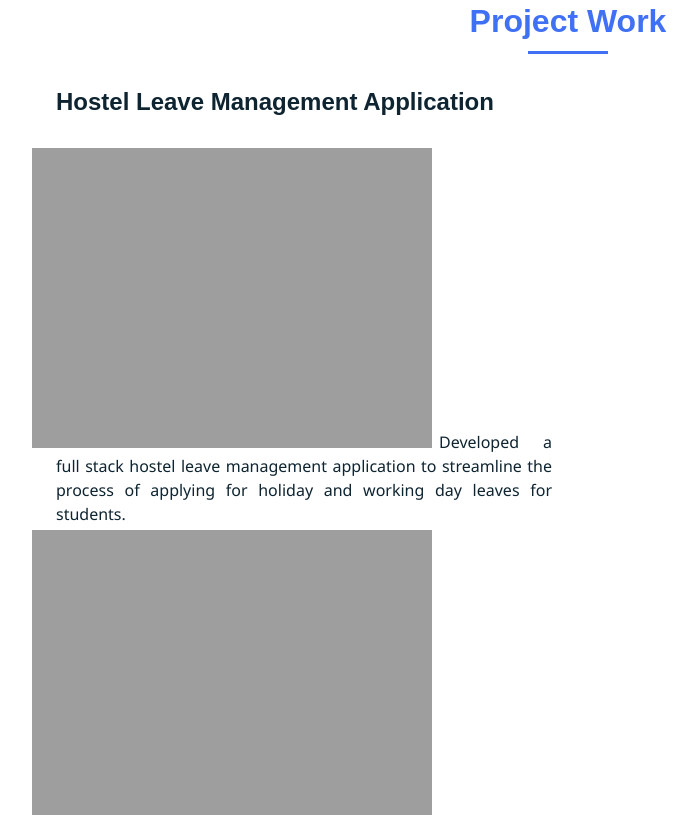
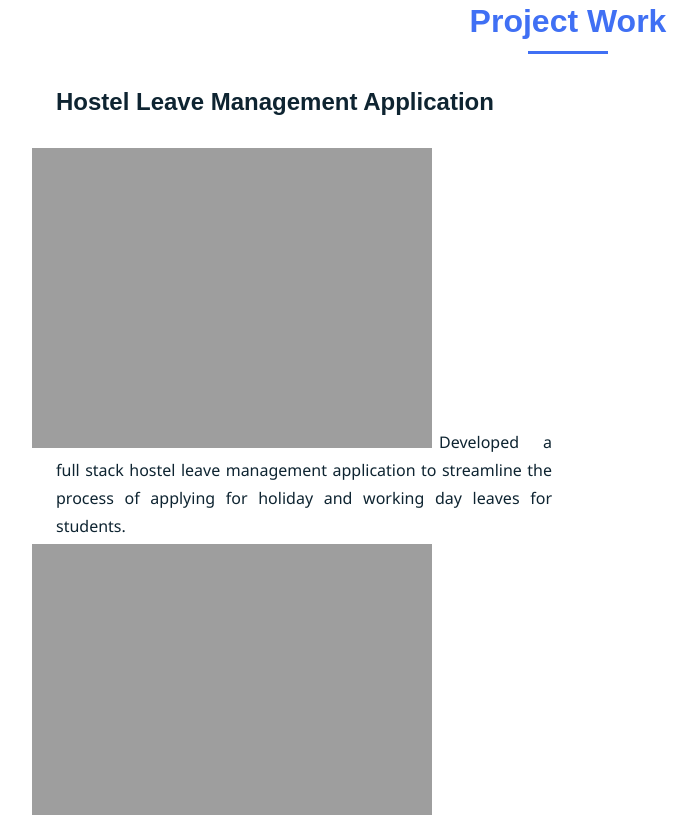
Before and after one commit to Parvez2118/parvez, a plain HTML site: page index.html in a window 1280 px wide. Shown: the part 2176-2991 px from the top of the page, without its empty margins (72-770 px from the left). Drawn offline with nearby package versions, Linux system fonts and the light colour scheme; a script that the page names is missing; a web font is replaced by a local one.

Commit message:
Update styles.css

```diff
--- a/styles.css
+++ b/styles.css
@@ -636,7 +636,7 @@ li{
 	line-height: 1.5em;
 	list-style-image: url(https://s3-us-west-2.amazonaws.com/s.cdpn.io/4621/treehouse-marker.png);
 	font-family: Segoe UI;  text-align: justify;text-indent: -1.5em; margin-bottom: 4px;
-
+	line-height: 28px; font-size:medium;
 }
 
 .hover-underline-animation {
```
